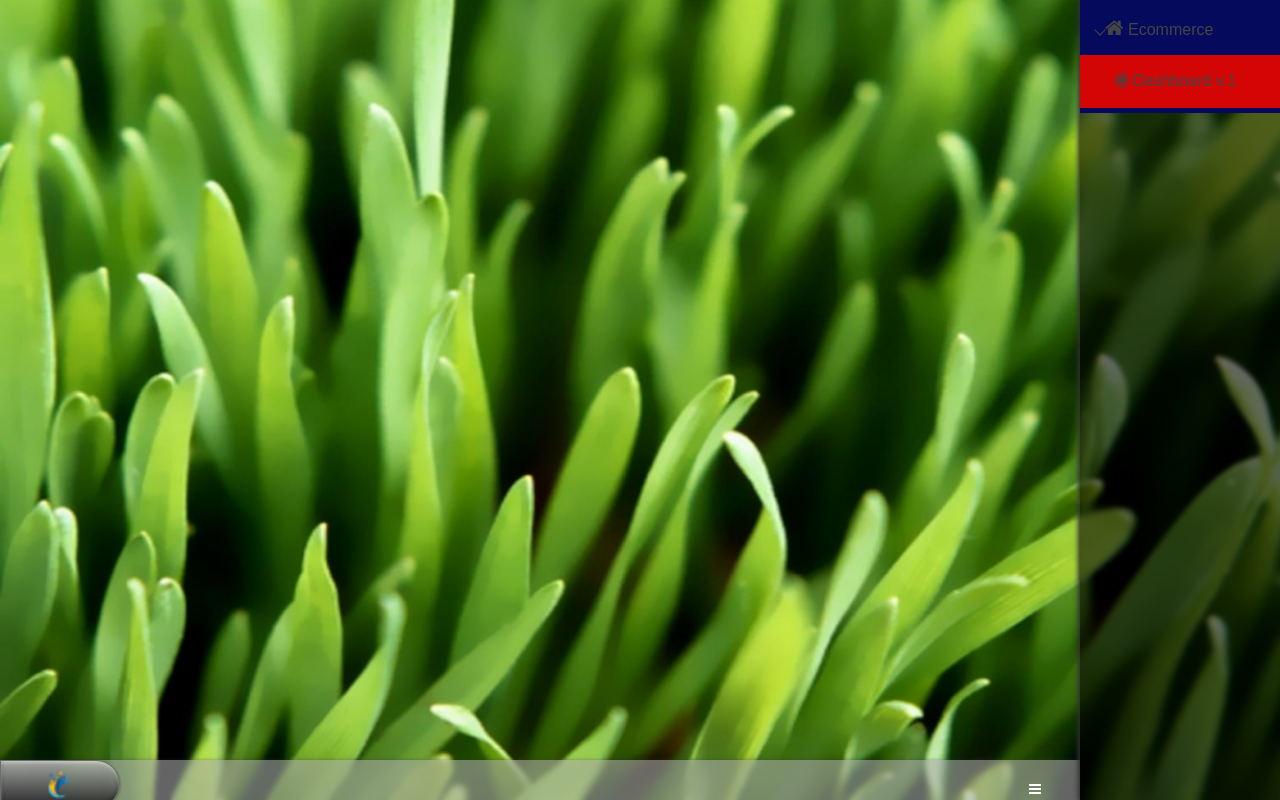
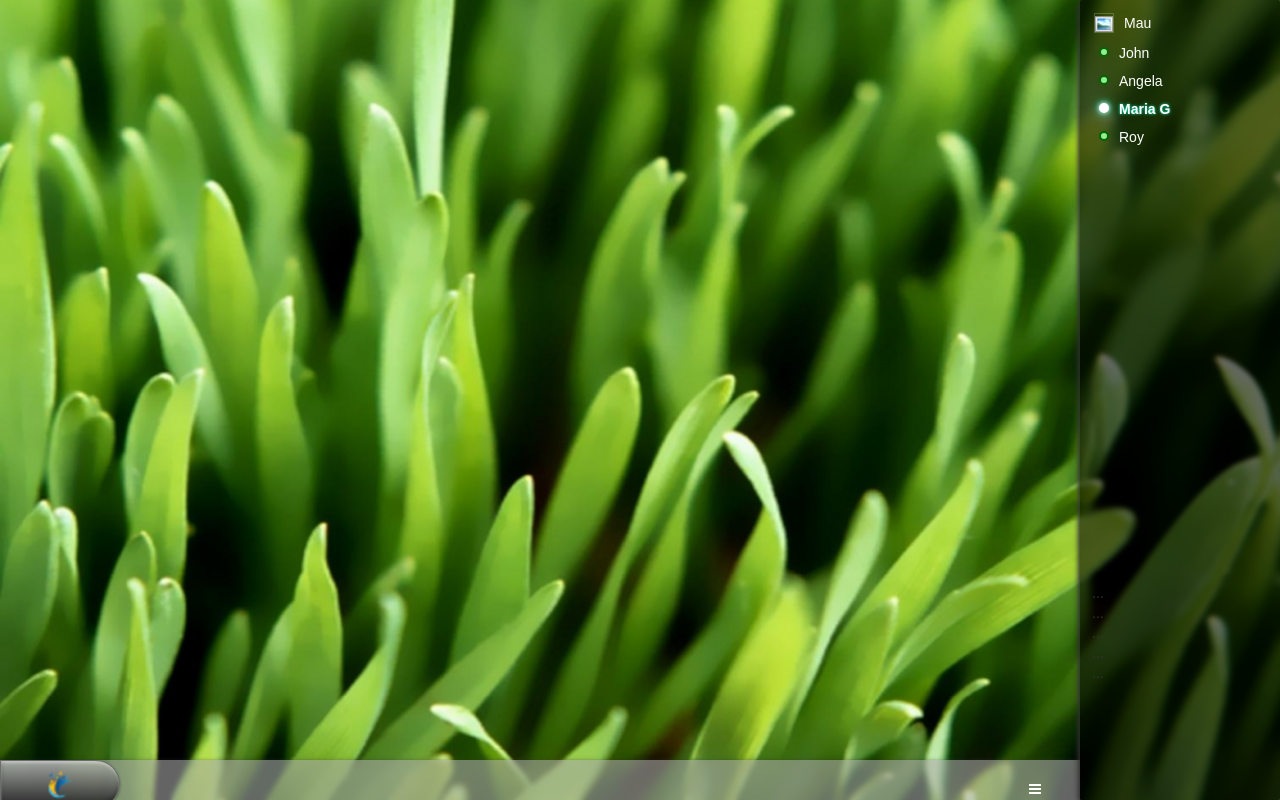
Before and after one commit to blackbird17922se/Longhorn25, a plain HTML site: page index.html in a window 1280 px wide. Drawn offline with Linux system fonts and the light colour scheme.

Commit message:
ajustes barra y agrega contactos

```diff
--- a/index.html
+++ b/index.html
@@ -64,21 +64,27 @@
   <div id="menuw">
     <nav id="sidebar" class="">
       <div class="left-custom-menu-adp-wrap comment-scrollbar">
-        <nav class="sidebar-nav left-sidebar-menu-pro">
-          <ul class="metismenu" id="menu1">
-            <li class="active">
-              <a class="has-arrow" href="index.html">
-                <i class="fa big-icon fa-home icon-wrap"></i>
-                <span class="mini-click-non">Ecommerce</span>
-              </a>
-              <ul class="submenu-angle" aria-expanded="true">
-                <li><a title="Dashboard v.1" href="index.html"><i class="fa fa-bullseye sub-icon-mg"
-                      aria-hidden="true"></i> <span class="mini-sub-pro">Dashboard v.1</span></a>
-                </li>
-              </ul>
-            </li>
+        <div class="widget contacts-widget">
+          <div class="user-profile">
+  <img src="./icons/sidebar/perfil-image.png" alt="">
+  <p>Mau</p>
+</div>
+
+          <ul>
+            <li><a href="#">John</a></li>
+            <li><a href="#">Angela</a></li>
+            <li class="new-message"><a href="#">Maria G</a></li>
+            <li><a href="#">Roy</a></li>
           </ul>
-        </nav>
+
+        </div>
+
+        <div class="widget search-widget">...</div>
+        <div class="widget mail-widget">...</div>
+        <div class="widget weather-widget">...</div>
+        <div class="widget news-widget">...</div>
+        <div class="widget clock-widget">...</div>
+
       </div>
     </nav>
   </div>
@@ -232,7 +238,7 @@
       </div>
     </div>
 
-
+    <!-- ********** BARRA DE TAREAS ********** -->
     <div class="task-bar">
       <div class="container-fluid">
         <div class="row">
--- a/style.css
+++ b/style.css
@@ -434,7 +434,9 @@ align-items: center;
 	z-index:999;
 	height:100%;
     box-shadow: -2px 2px 5px #303030;
-    border-radius: 1px;
+    border-radius: 2px;
+    padding-left: 12px;
+    padding-top: 3px;
 }
 
 
@@ -561,6 +563,93 @@ align-items: center;
 #sidebar.active .left-custom-menu-adp-wrap ul.left-sidebar-menu-pro li > a {
     padding: 20px 20px;
 }
+
+.widget.contacts-widget{
+    height: 100%;
+    /* overflow-y: auto; */
+    padding-top: 10px;
+}
+
+.user-profile {
+    display: flex;
+    align-items: center;
+    gap: 10px;
+    padding: 0px 0px 10px 2px;
+}
+
+.user-profile img {
+    width: 20px;
+    height: 20px;
+    /* border-radius: 50%; */
+    border: 1px solid #ffffff33;
+}
+
+.user-profile p {
+  font-size: 14px;
+  color: #ffffff;
+  margin: 0;
+}
+
+.widget.contacts-widget ul{
+    padding-left: 7px;
+}
+
+
+.contacts-widget ul {
+  list-style: none;
+  padding-left: 0;
+}
+
+.contacts-widget li {
+  position: relative;
+  padding-left: 20px;
+  margin-bottom: 8px;
+  font-size: 14px;
+  color: #000000;
+}
+
+.contacts-widget li a{
+    color: #ffffff;
+
+}
+
+/* Bullet normal: conectado */
+.contacts-widget li::before {
+  content: "";
+  position: absolute;
+  left: 0;
+  top: 4px;
+  width: 10px;
+  height: 10px;
+  background-color: #90ee90; /* Verde claro */
+  border: 2px solid #006400; /* Verde oscuro */
+  border-radius: 50%;
+}
+
+/* Bullet con notificación */
+.contacts-widget li.new-message::before {
+  background-color: #ffffff;
+  border: 2px solid #ffffff;
+  box-shadow: 0 0 5px #ffffff, 0 0 10px #00ffcc; /* Efecto "glow" */
+}
+
+/* Texto con notificación */
+.contacts-widget li.new-message a {
+  color: #ffffff;
+  font-weight: bold;
+  text-shadow: 0 0 3px #00ffcc;
+}
+
+
+
+
+
+
+
+
+
+
+
 .menu-switcher-pro {
 	transition:all .4s ease 0s;
 }
```
Also changed, not shown: icons/sidebar/perfil-image.png (added).
